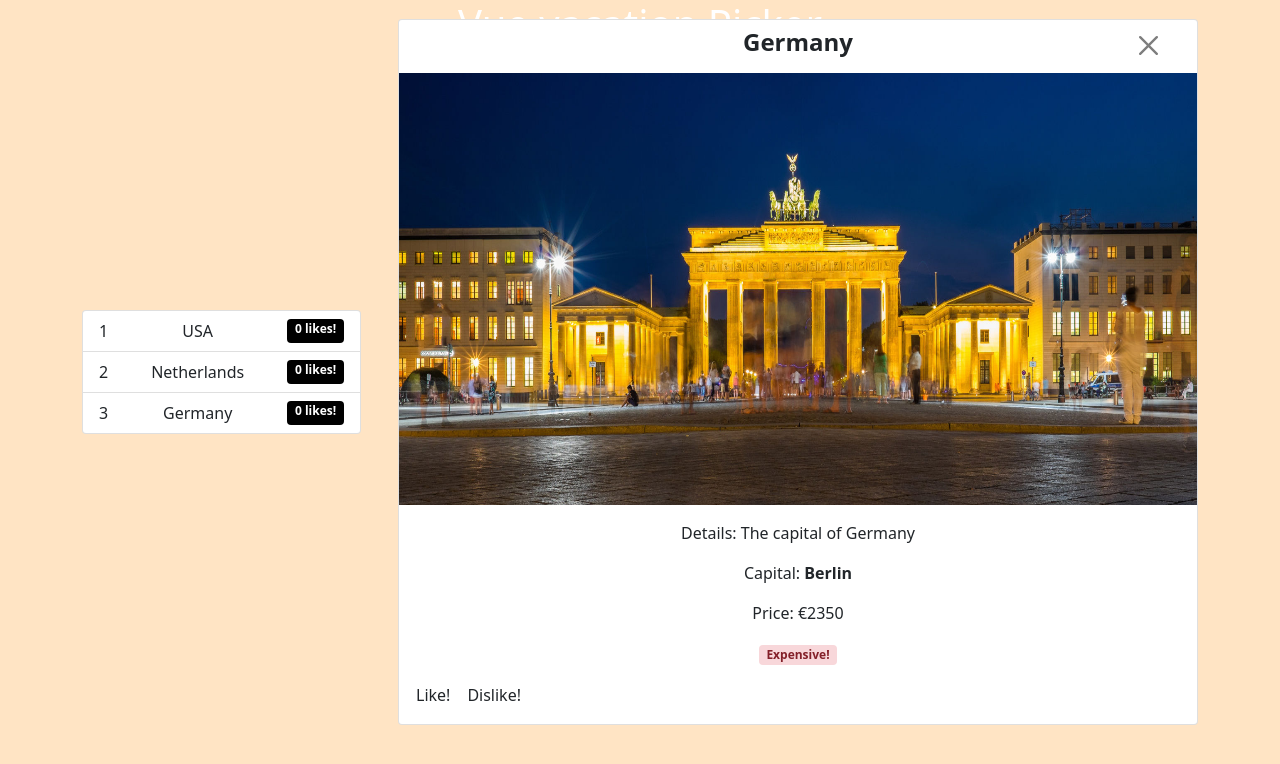
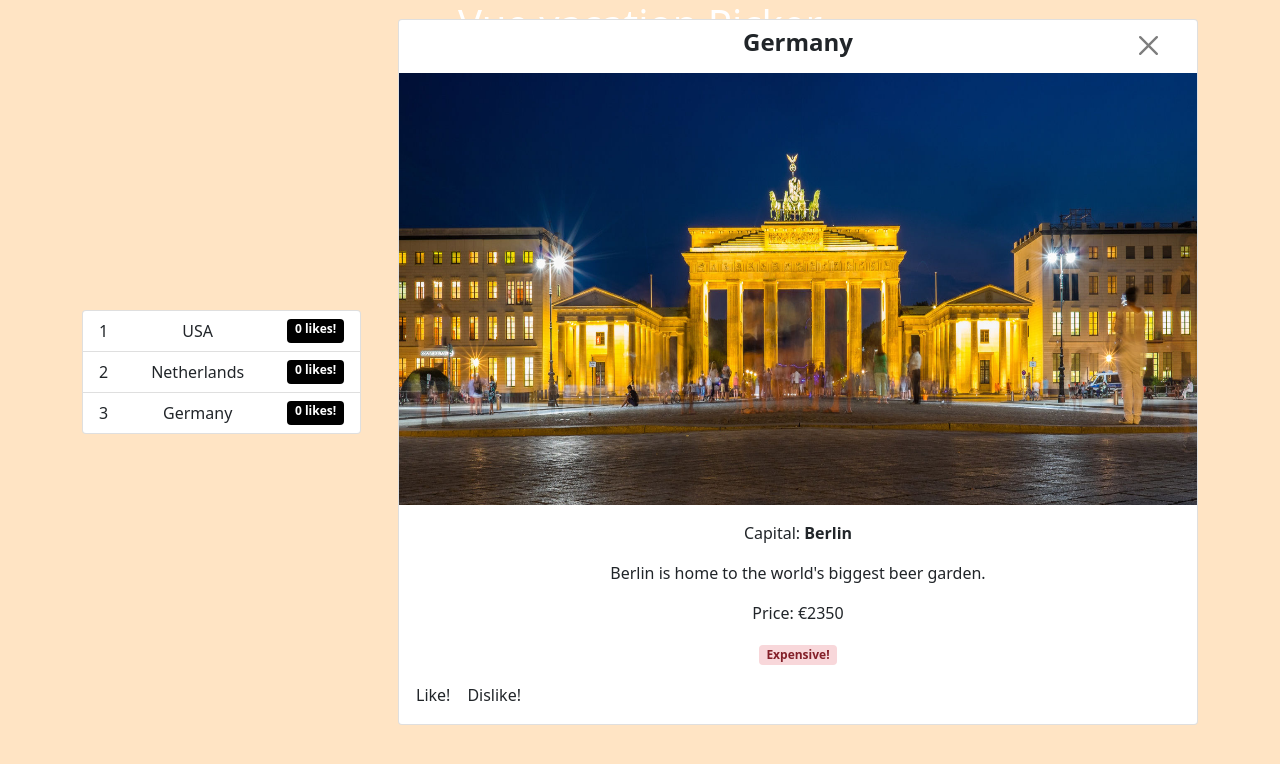
Before and after one commit to Yilmaz-B/vacation-picker, a Vue app: page /#/Germany in a window 1280 px wide. Shown: the top 764 px of the page. Built offline with nearby package versions, Linux system fonts and the light colour scheme.

Commit message:
changed descriptions placement

```diff
--- a/src/components/countryCard.vue
+++ b/src/components/countryCard.vue
@@ -15,10 +15,10 @@
 		<img :src="Img(selectedCountry.img)" class="card-img-center" alt="..." />
 		<div class="card-body">
 			<p class="card-text text-center">
-				Details: {{ selectedCountry.details }}
+				Capital: <strong>{{ selectedCountry.capital }}</strong>
 			</p>
 			<p class="card-text text-center">
-				Capital: <strong>{{ selectedCountry.capital }}</strong>
+				{{ selectedCountry.details }}
 			</p>
 			<p class="text-center card-text">
 				Price: €{{ selectedCountry.cost}}
--- a/src/data/countryData.js
+++ b/src/data/countryData.js
@@ -5,7 +5,7 @@ const countryData = {
 			name: "USA",
 			capital: "Washington",
 			cost: 1250,
-			details: "United States are among the most visited countries in the world",
+			details: "The state of Washington is the only state to be named after a United States president.",
 			img: "washington.jpg",
 		},
 		{
@@ -13,7 +13,7 @@ const countryData = {
 			name: "Netherlands",
 			capital: "Amsterdam",
 			cost: 896,
-			details: "The capital of the Netherlands",
+			details: "In the 13th century, Amsterdam was a small fishing village located behind a dyke/dam which protected them from the water from the Amstel river. At that time, it was located at the lade of the Amstel. Amsterdam was named Amstelredam, which referred to the dam in the Amstel river.",
 			img: "amsterdam.jpg",
 		},
 		{
@@ -21,7 +21,7 @@ const countryData = {
 			name: "Germany",
 			capital: "Berlin",
 			cost: 2350,
-			details: "The capital of Germany",
+			details: "Berlin is home to the world's biggest beer garden.",
 			img: "berlin.jpg",
 		},
 	],
```
